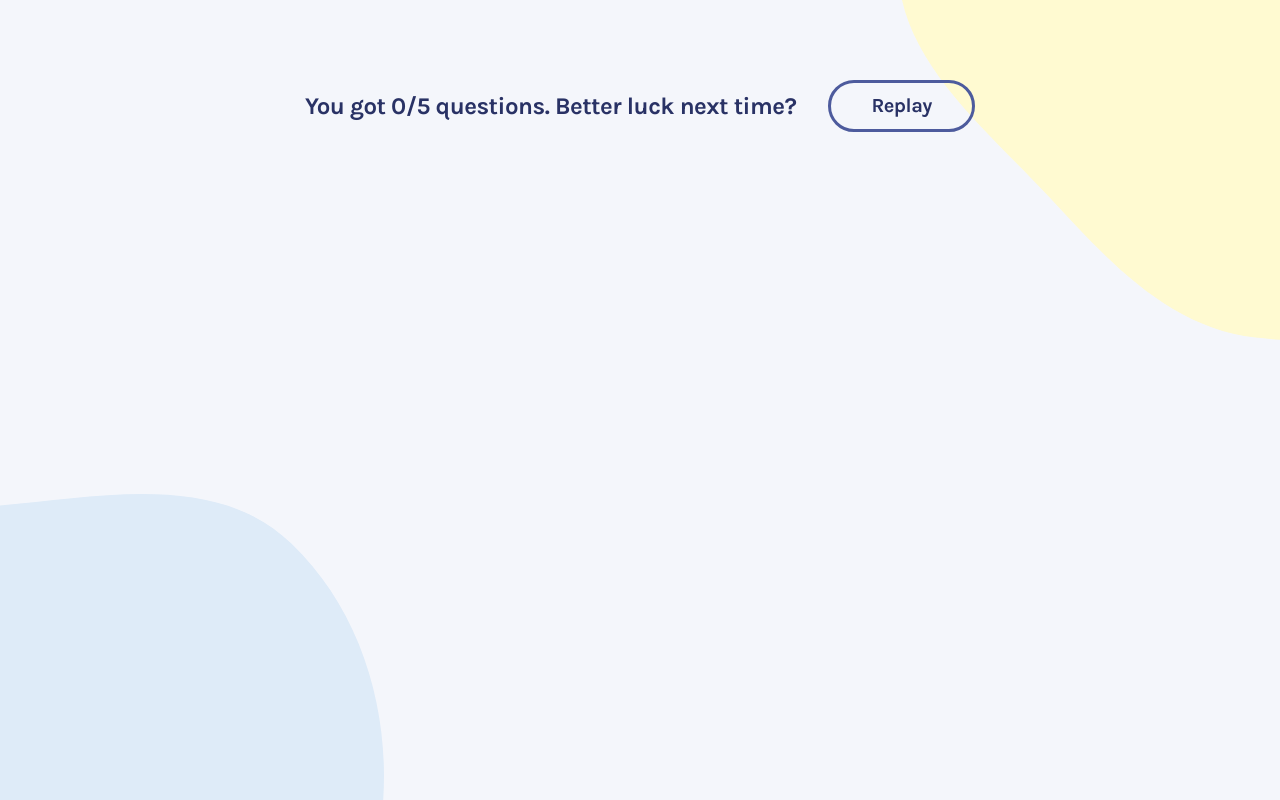
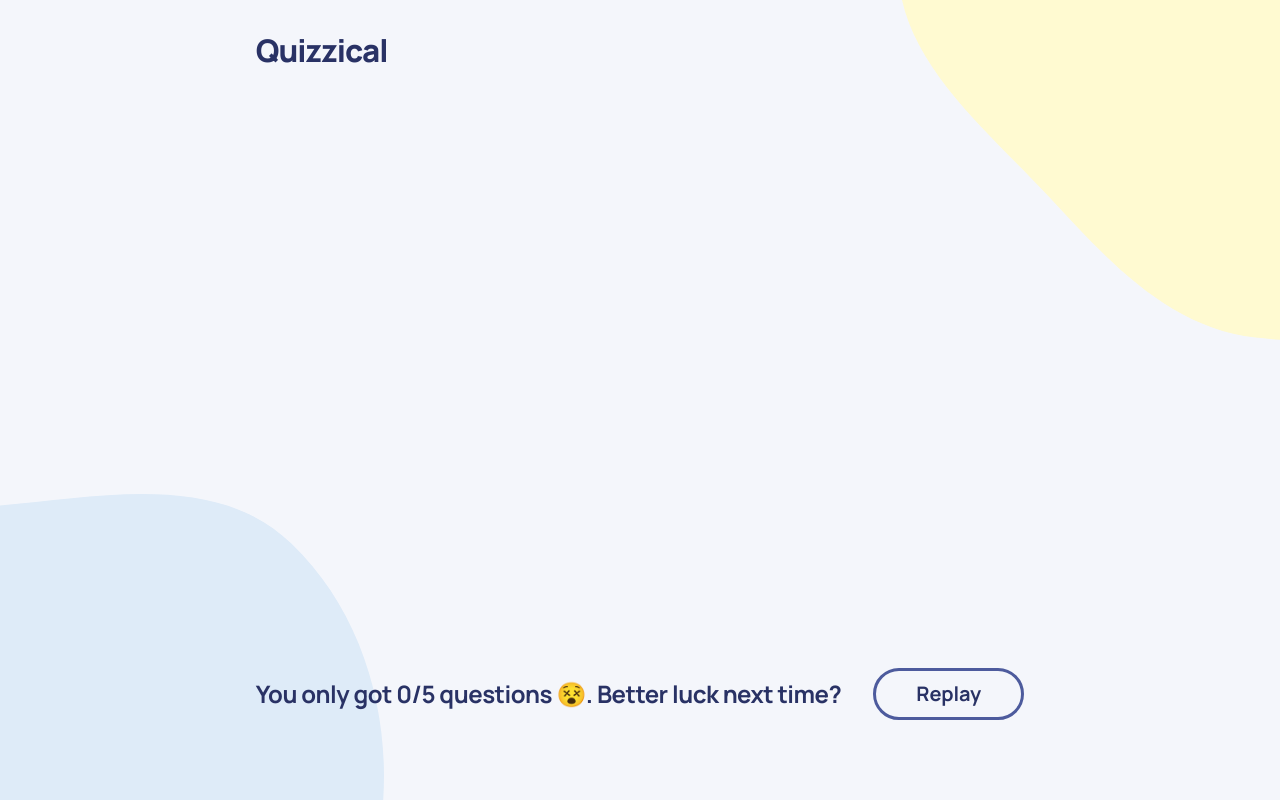
Before and after one commit to vietan0/quizzical-sike, a React (Create React App) app: page / in a window 1280 px wide. Both pictures are taken after a click on the button "Check answers". Built offline with nearby package versions, Linux system fonts and the light colour scheme.

Commit message:
Change typefaces
Also update conditional render result messages based on percentage

```diff
--- a/public/index.html
+++ b/public/index.html
@@ -8,13 +8,18 @@
 		<meta name="description" content="Web site created using create-react-app" />
 		<link rel="apple-touch-icon" href="%PUBLIC_URL%/logo192.png" />
 
-		<!-- Karla typeface -->
+		<!-- Manrope typeface -->
 		<link rel="preconnect" href="https://fonts.googleapis.com" />
 		<link rel="preconnect" href="https://fonts.gstatic.com" crossorigin />
 		<link
-			href="https://fonts.googleapis.com/css2?family=Karla:ital,wght@0,200;0,300;0,400;0,500;0,600;0,700;0,800;1,200;1,300;1,400;1,500;1,600;1,700;1,800&display=swap"
+			href="https://fonts.googleapis.com/css2?family=Manrope:wght@200;300;400;500;600;700;800&display=swap"
 			rel="stylesheet"
 		/>
+
+		<!-- Rubik typeface -->
+		<link rel="preconnect" href="https://fonts.googleapis.com" />
+		<link rel="preconnect" href="https://fonts.gstatic.com" crossorigin />
+		<link href="https://fonts.googleapis.com/css2?family=Rubik&display=swap" rel="stylesheet" />
 		<title>Quizzical</title>
 	</head>
 	<body>
--- a/src/App.js
+++ b/src/App.js
@@ -231,15 +231,17 @@ export default function App() {
 	let mainScreen = () => {
 		return (
 			<div id="main-screen">
-				<>{quizElements}</>
+				<h1>Quizzical</h1>
+				<div id="quizzes">{quizElements}</div>
 				<div id="bottom-row">
 					{submitted && (
 						<p className="result">
-							{correctCount == 0 &&
-								`You got ${correctCount}/${formData.numberOfQuestions} questions. Better luck next time?`}
+							{correctCount / formData.numberOfQuestions <= 0.4 &&
+								`You only got ${correctCount}/${formData.numberOfQuestions} questions 😵. Better luck next time?`}
 							{correctCount > 0 &&
 								correctCount < formData.numberOfQuestions &&
-								`You got ${correctCount}/${formData.numberOfQuestions} questions right! Good job!`}
+								correctCount / formData.numberOfQuestions > 0.4 &&
+								`You got ${correctCount}/${formData.numberOfQuestions} questions right! Good job! 🎉`}
 							{correctCount == formData.numberOfQuestions &&
 								`✨Perfect✨ score! You should up the stakes!`}
 						</p>
--- a/src/style.css
+++ b/src/style.css
@@ -1,5 +1,5 @@
 body {
-  font-family: "Inter", "Helvetica", sans-serif;
+  font-family: "Rubik", "Inter", "Helvetica", sans-serif;
   background-color: hsl(220deg, 43%, 97%);
   color: hsl(231deg, 42%, 28%);
 }
@@ -9,16 +9,16 @@ h2,
 h3,
 h4,
 h5,
-h6 {
-  font-family: "Karla", "Inter", sans-serif;
+h6,
+label {
+  font-family: "Manrope", "Inter", sans-serif;
 }
 
 button {
   color: hsl(231deg, 42%, 28%);
-  font-family: "Karla", "Inter", sans-serif;
+  font-family: "Manrope", "Inter", sans-serif;
   font-weight: bold;
   font-size: 20px;
-  letter-spacing: -0.5px;
   background-color: transparent;
   padding: 8px 40px;
   border: 3px solid hsl(230deg, 34%, 46%);
@@ -69,8 +69,8 @@ button:focus {
 }
 #boarding-screen .left h1 {
   font-size: calc(40px + 1.5vw);
-  font-weight: 700;
-  letter-spacing: -3px;
+  font-weight: 800;
+  letter-spacing: -1px;
 }
 #boarding-screen .left form {
   display: flex;
@@ -102,12 +102,20 @@ button:focus {
 
 #main-screen {
   margin: 80px clamp(16px, 5vw, 64px);
+  margin-top: 32px;
   max-width: 800px;
   display: flex;
   flex-direction: column;
   gap: 8px;
   align-items: center;
   justify-content: space-between;
+}
+#main-screen h1 {
+  font-size: calc(12px + 1.5vw);
+  font-weight: 800;
+  letter-spacing: -1px;
+  margin-bottom: 56px;
+  width: 100%;
 }
 #main-screen .quiz {
   width: 100%;
@@ -122,7 +130,6 @@ button:focus {
 #main-screen .quiz h2 {
   font-size: min(1rem + 0.9vw, 22px);
   font-weight: 700;
-  letter-spacing: -0.5px;
   margin-bottom: 16px;
 }
 #main-screen .quiz .choices {
@@ -181,7 +188,7 @@ button:focus {
   align-items: center;
 }
 #main-screen #bottom-row .result {
-  font-family: "Karla", "Inter", sans-serif;
+  font-family: "Manrope", "Inter", sans-serif;
   font-size: 24px;
   font-weight: bold;
   letter-spacing: -0.5px;
--- a/src/style.scss
+++ b/src/style.scss
@@ -19,8 +19,8 @@ $d9: 64px;
 $d10: 80px;
 $d11: 96px;
 
-$heading-text: "Karla", "Inter", sans-serif;
-$body-text: "Inter", "Helvetica", sans-serif;
+$heading-text: "Manrope", "Inter", sans-serif;
+$body-text: "Rubik", "Inter", "Helvetica", sans-serif;
 
 body {
 	font-family: $body-text;
@@ -33,7 +33,8 @@ h2,
 h3,
 h4,
 h5,
-h6 {
+h6,
+label {
 	font-family: $heading-text;
 }
 
@@ -42,7 +43,6 @@ button {
 	font-family: $heading-text;
 	font-weight: bold;
 	font-size: 20px;
-	letter-spacing: -0.5px;
 	background-color: transparent;
 	padding: $d2 $d7;
 	border: 3px solid $blue-secondary;
@@ -56,7 +56,7 @@ button:hover {
 }
 
 button:focus {
-	border: 3px solid hsl(230deg, 34%, 46%);
+	border: 3px solid $blue-secondary;
 }
 
 #root {
@@ -94,8 +94,8 @@ button:focus {
 
 		h1 {
 			font-size: calc($d7 + 1.5vw);
-			font-weight: 700;
-			letter-spacing: -3px;
+			font-weight: 800;
+			letter-spacing: -1px;
 		}
 
 		form {
@@ -135,12 +135,21 @@ button:focus {
 
 #main-screen {
 	margin: $d10 clamp($d4, 5vw, $d9);
+	margin-top: $d6;
 	max-width: 800px;
 	display: flex;
 	flex-direction: column;
 	gap: $d2;
 	align-items: center;
 	justify-content: space-between;
+
+	h1 {
+		font-size: calc($d3 + 1.5vw);
+		font-weight: 800;
+		letter-spacing: -1px;
+		margin-bottom: $d8;
+		width: 100%;
+	}
 
 	.quiz {
 		width: 100%;
@@ -156,7 +165,6 @@ button:focus {
 		h2 {
 			font-size: min(calc(1rem + 0.9vw), 22px);
 			font-weight: 700;
-			letter-spacing: -0.5px;
 			margin-bottom: $d4;
 		}
 
```
Also changed, not shown: 1 other file (tests, documents, lock files or other folders).
